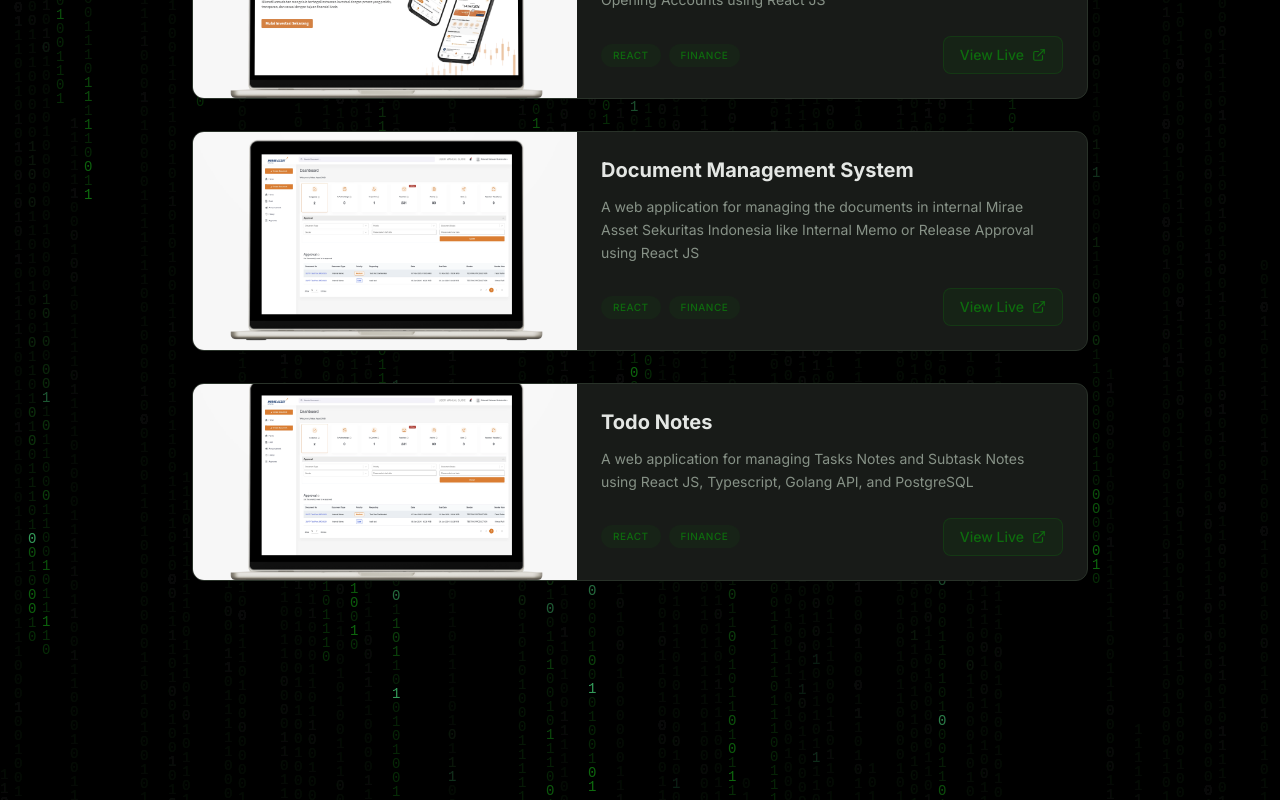
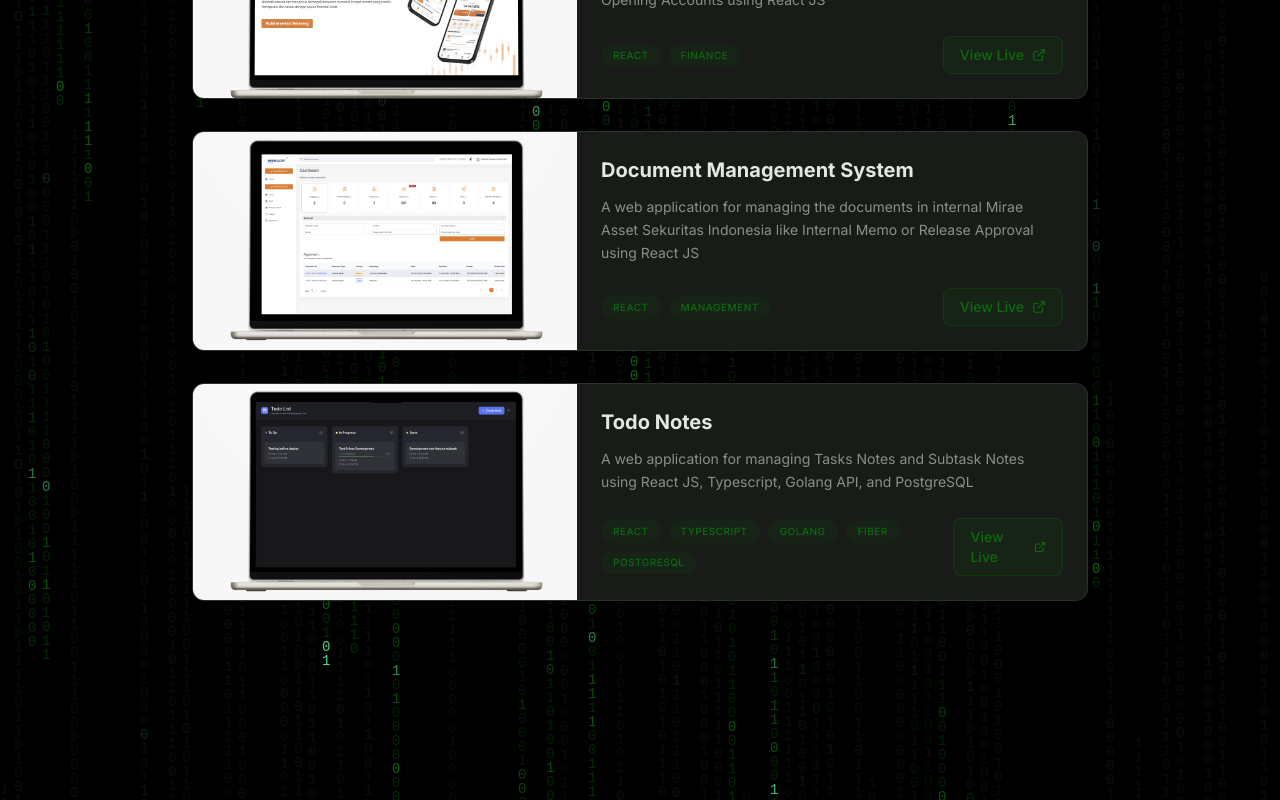
Before and after one commit to NaturalizerINA/my-portfolio, a Next.js app: page / in a window 1280 px wide. Shown: the part 1884-2684 px from the top of the page. Built offline with nearby package versions, Linux system fonts and the light colour scheme.

Commit message:
feat: update new tag feature dynamically and change image of last project item

```diff
--- a/app/components/Projects.tsx
+++ b/app/components/Projects.tsx
@@ -20,6 +20,7 @@ const projects = [
       "A web application to update and verify customer data at Mirae Asset using React JS",
     link: "https://kyc.miraeasset.co.id/",
     image: "/project1-ekyc.webp",
+    tags: ["React", "Finance"],
   },
   {
     title: "Web Registration",
@@ -27,6 +28,7 @@ const projects = [
       "A web application by Mirae Asset Sekuritas Indonesia for Online Opening Accounts using React JS",
     link: "https://login.miraeasset.co.id/",
     image: "/project2-web-registration.webp",
+    tags: ["React", "Finance"],
   },
   {
     title: "Document Management System",
@@ -34,13 +36,15 @@ const projects = [
       "A web application for managing the documents in internal Mirae Asset Sekuritas Indonesia like Internal Memo or Release Approval using React JS",
     link: "https://document.miraeasset.co.id/",
     image: "/project3-dms.webp",
+    tags: ["React", "Management"],
   },
   {
     title: "Todo Notes",
     description:
       "A web application for managing Tasks Notes and Subtask Notes using React JS, Typescript, Golang API, and PostgreSQL",
     link: "https://document.miraeasset.co.id/",
-    image: "/project3-dms.webp",
+    image: "/project4-notes.webp",
+    tags: ["React", "Typescript", "Golang", "Fiber", "PostgreSQL"],
   },
 ];
 
@@ -109,13 +113,15 @@ export default function Projects() {
                   </div>
 
                   <div className="mt-6 flex items-center justify-between">
-                    <div className="flex gap-2">
-                      <span className="rounded-full bg-[#0e6b0e]/10 px-3 py-1 text-[10px] font-medium uppercase tracking-wider text-[#0e6b0e]">
-                        React
-                      </span>
-                      <span className="rounded-full bg-[#0e6b0e]/10 px-3 py-1 text-[10px] font-medium uppercase tracking-wider text-[#0e6b0e]">
-                        Finance
-                      </span>
+                    <div className="flex flex-wrap gap-2">
+                      {project.tags.map((tag) => (
+                        <span
+                          key={tag}
+                          className="rounded-full bg-[#0e6b0e]/10 px-3 py-1 text-[10px] font-medium uppercase tracking-wider text-[#0e6b0e]"
+                        >
+                          {tag}
+                        </span>
+                      ))}
                     </div>
 
                     <a
```
